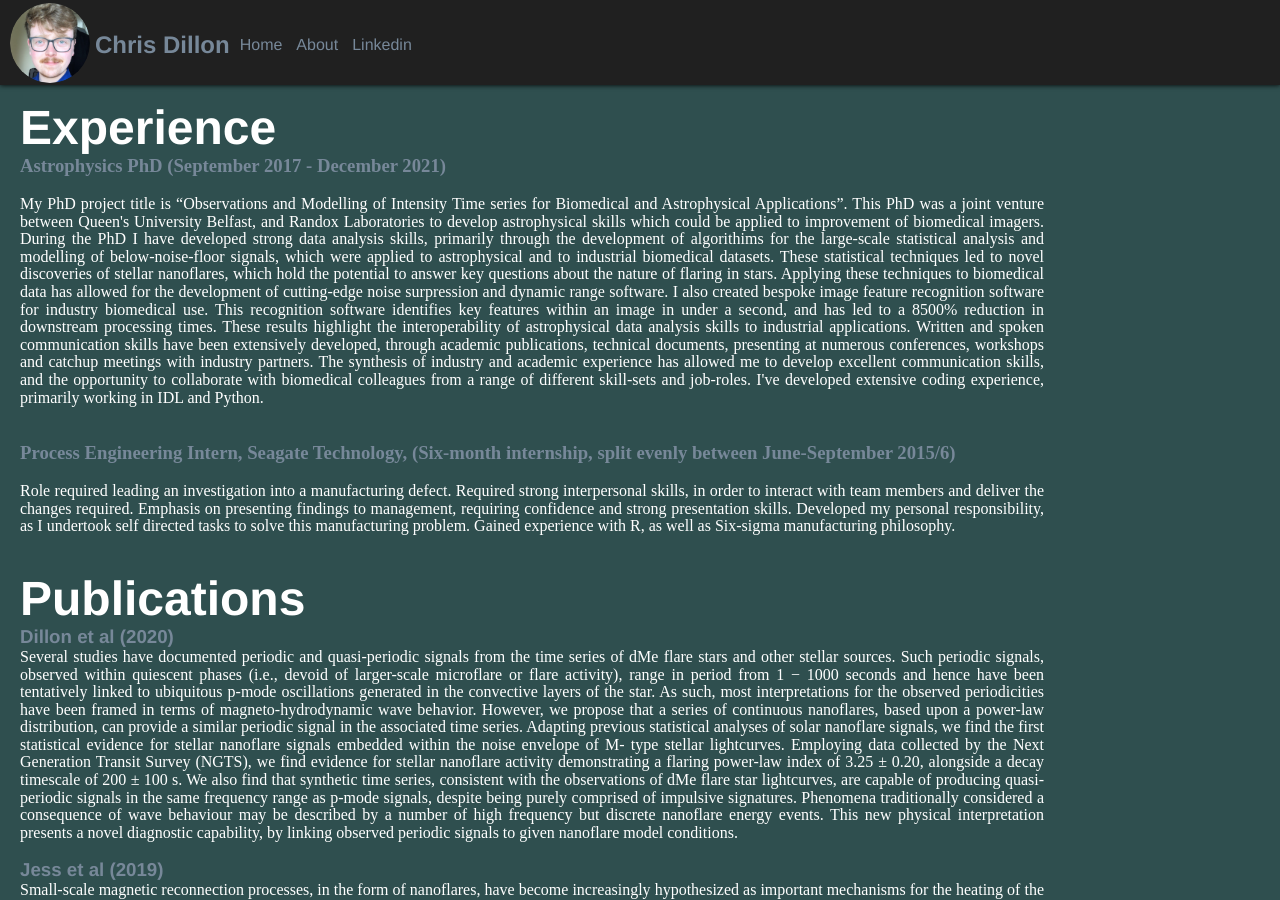
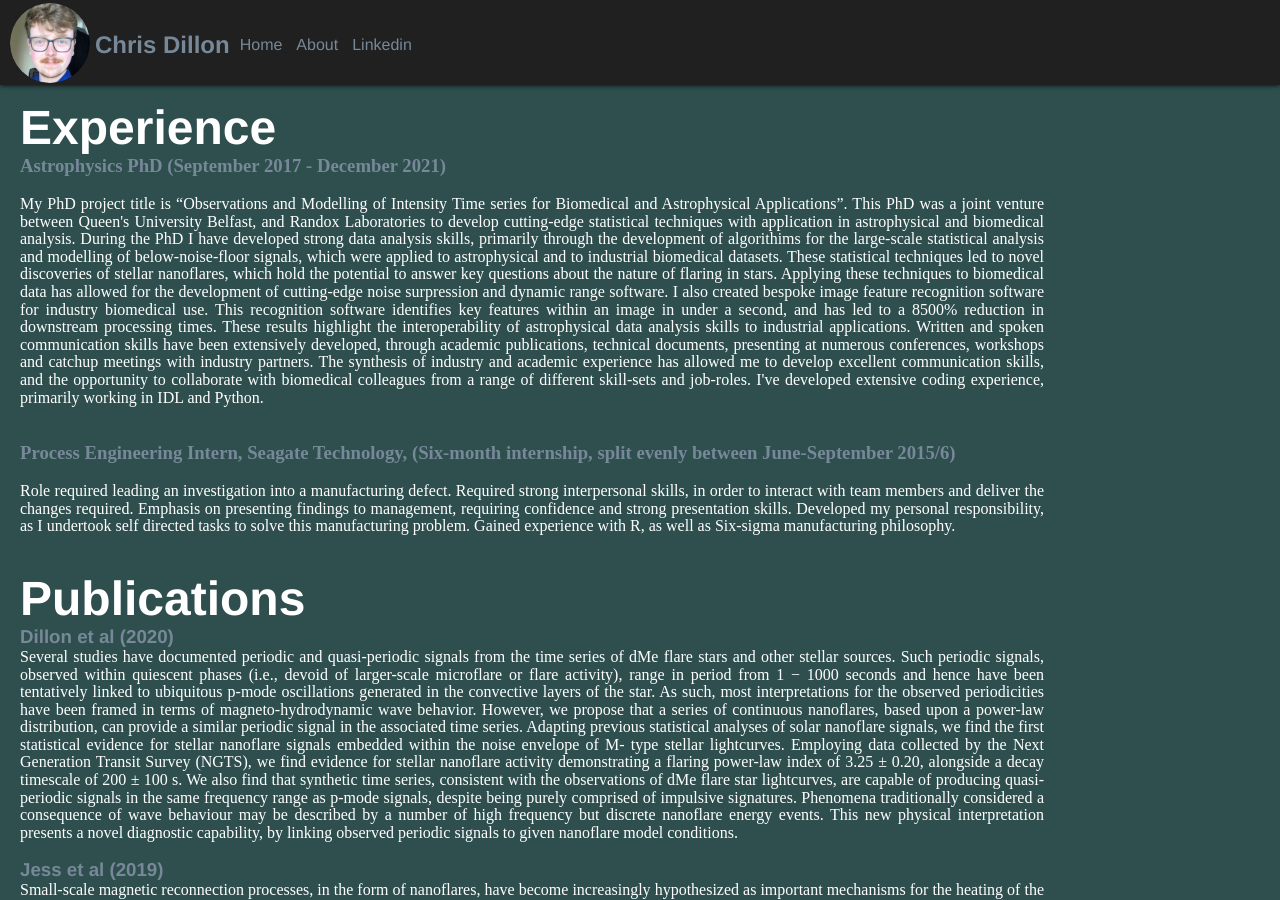
Before and after one commit to ChristopherJohnDillon/ChrisDillon.github.io, a Jekyll site: the page built from index.html, in a window 1280 px wide and 900 px high. Built offline with Jekyll 4.4.1, drawn with Linux system fonts in a browser that asks for light colours.

Commit message:
Update index.html

```diff
--- a/index.html
+++ b/index.html
@@ -14,7 +14,7 @@ title: Christopher Dillon
 
 My PhD project title is <q>Observations and Modelling of Intensity Time series for Biomedical
 and Astrophysical Applications</q>. This PhD was a joint venture between Queen's University Belfast, and Randox Laboratories
-to develop astrophysical skills which could be applied to improvement of biomedical imagers.
+to develop cutting-edge statistical techniques with application in astrophysical and biomedical analysis.
 During the PhD I have developed strong data analysis skills,
 primarily through the development of algorithims for the large-scale statistical analysis and modelling of below-noise-floor signals,
 which were applied to astrophysical and to industrial biomedical datasets. These statistical techniques led to novel discoveries of stellar nanoflares,
```
